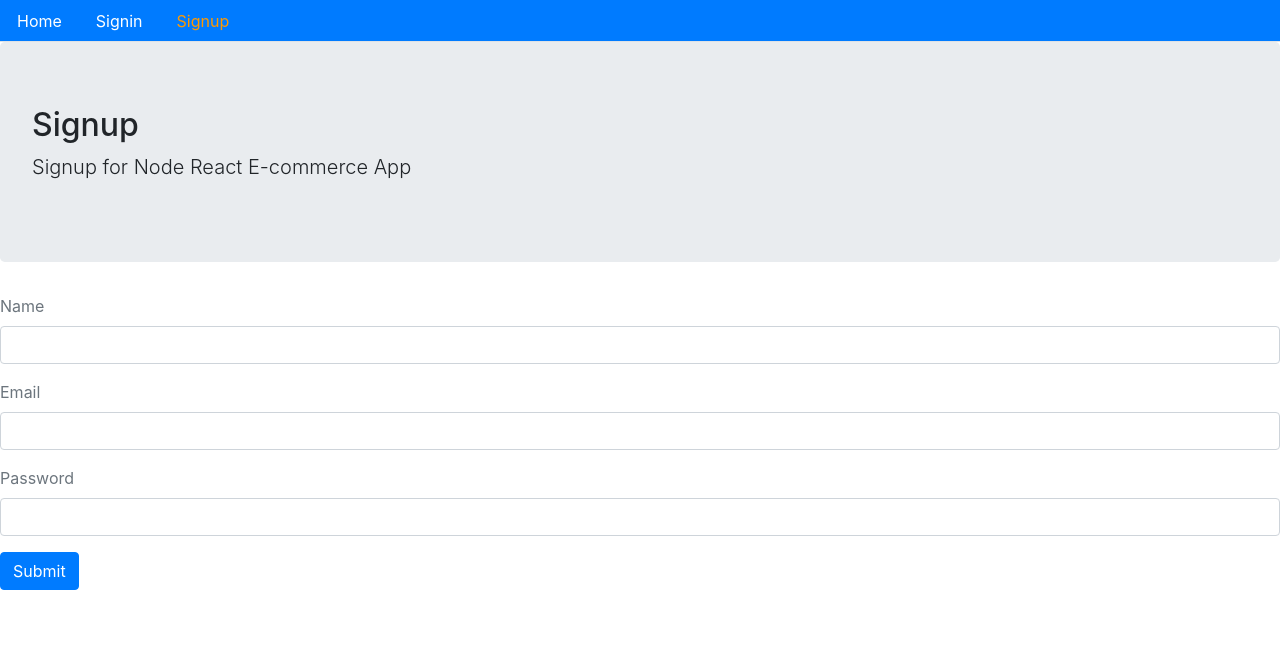
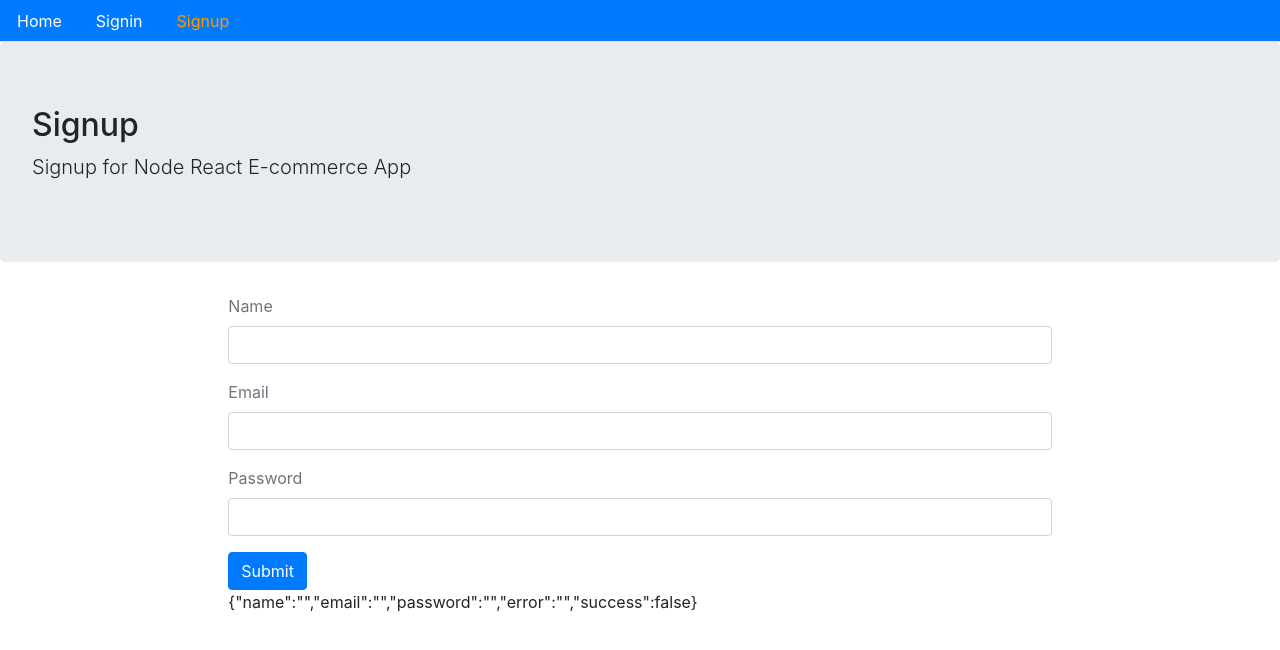
Before and after one commit to Lfritze/coincommerce, a React (Create React App) app in the folder frontend/: page /signup in a window 1280 px wide. Shown: the top 650 px of the page. Built offline with nearby package versions, Linux system fonts and the light colour scheme; no server answers.

Commit message:
signup form state set - visualized with JSON stringify

```diff
--- a/frontend/src/core/Layout.js
+++ b/frontend/src/core/Layout.js
@@ -13,6 +13,7 @@ const Layout = ({title = 'Title Filler',
     <h2>{title}</h2>
     <p className="lead">{description}</p>
     </div>
+    {/* We can pass this {className} to render {children} - the main content of the children props*/}
     <div className={className}>{children}</div>
   </div>
 );
--- a/frontend/src/user/Signup.js
+++ b/frontend/src/user/Signup.js
@@ -1,29 +1,59 @@
-import React from 'react';
+import React, { useState } from 'react';
 import Layout from '../core/Layout';
-// import { API } from '../config';
+import { API } from '../config';
+
+// Create a state so anytime they type something in the form fields
+// and for when the user click the submit button - we grab all the values stored in the state
+// and send it to the backend and create a new user
 
 const Signup = () => {
+  // state - useState will be an object of properties {name, email, password, error, success} with empty default values
+  // except the default value for success will be false
+  // SO THIS IS OUR CURRENT STATE - until the user changes it
+  const [values, setValues] = useState({
+    name: '',
+    email: '',
+    password: '',
+    error: '',
+    success: false
+  })
+  // Now we need a handleChange method
+  // this is going to be a higher order function (a function returning another function)
+
+  // we grab the event.target.value
+  const handleChange = name => event => {
+    // take the rest of the values with a spread operator, set error to false
+    // then we take the name (it will be dynamic, meaning it could be name, email or password) and set it to event.target.value
+    setValues({...values, error: false, [name]: event.target.value });
+  }
+
   // Function to show the signup FORM
   const signUpForm = () => (
     <form>
       <div className="form-group">
         <label className="text-muted">Name</label>
-        <input type="text" className="form-control" />
+        <input onChange={handleChange('name')} type="text" className="form-control" />
       </div>
       <div className="form-group">
         <label className="text-muted">Email</label>
-        <input type="email" className="form-control" />
+        <input onChange={handleChange('email')} type="email" className="form-control" />
       </div>
       <div className="form-group">
         <label className="text-muted">Password</label>
-        <input type="password" className="form-control" />
+        <input onChange={handleChange('password')} type="password" className="form-control" />
       </div>
       <button className="btn btn-primary">Submit</button>
     </form>
   );
   return (
-    <Layout title="Signup" description="Signup for Node React E-commerce App">
+    <Layout
+      title="Signup"
+      description="Signup for Node React E-commerce App"
+      // 12 columns
+      className="container col-md-8 offset-md-2">
       {signUpForm()}
+      {/* JSON stringify so when there is a change - we can see the data live (whatever data we have in the state we will be able to see) */}
+      {JSON.stringify(values)}
     </Layout>
   );
 };
```
